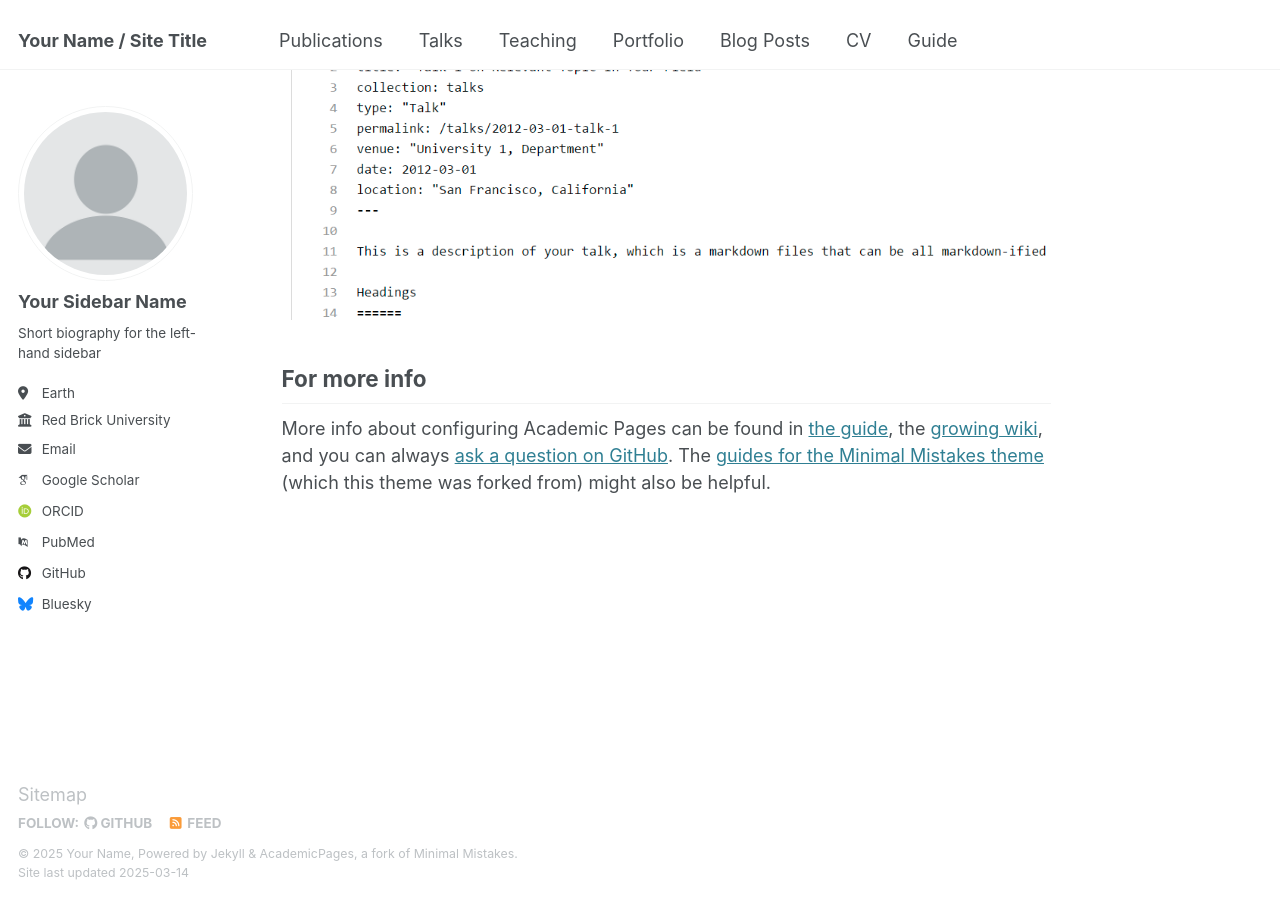
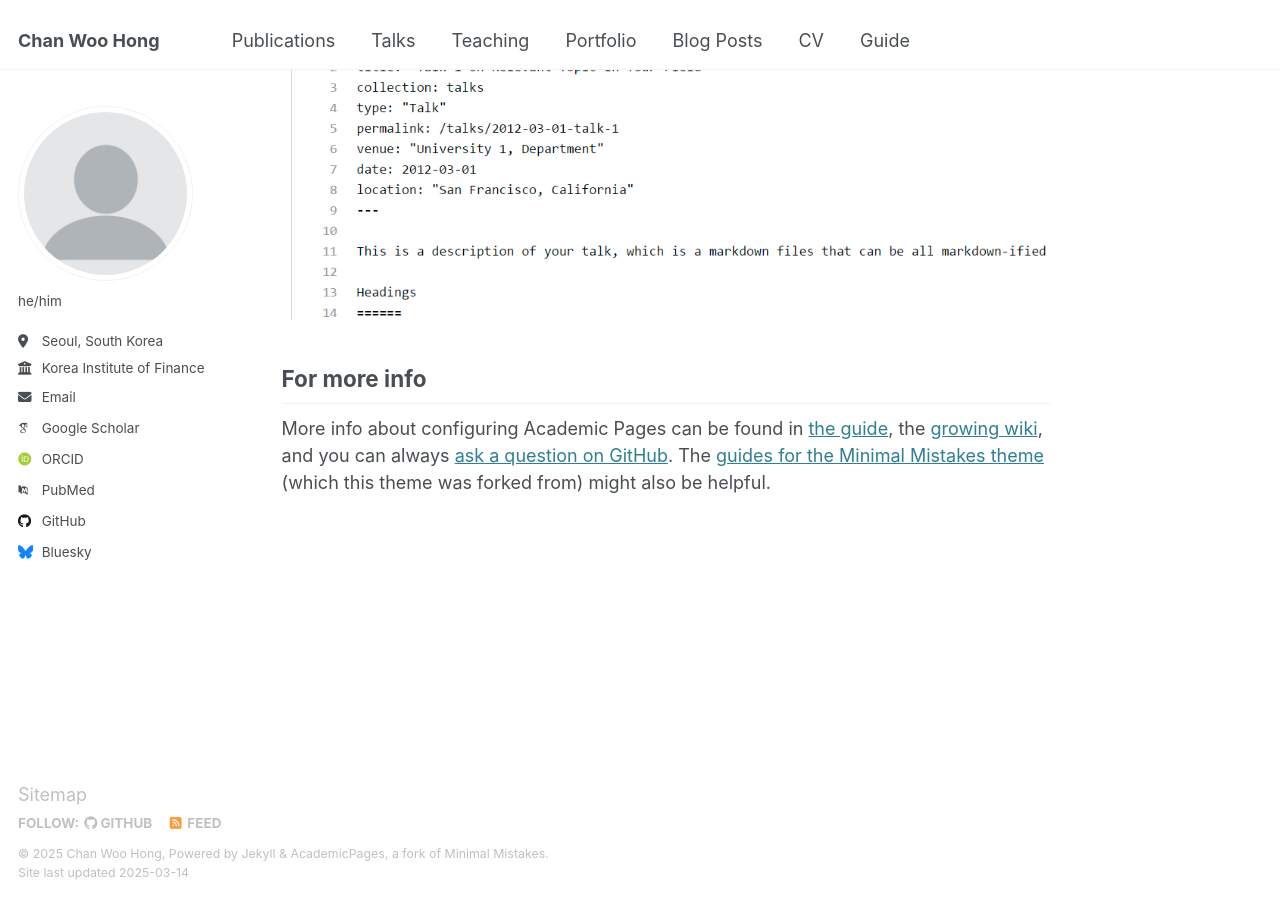
Before and after one commit to cwhong-econ/cwhong-econ.github.io, a Jekyll site: the page built from _pages/about.md, in a window 1280 px wide and 900 px high, scrolled down 2642 px. Built offline with Jekyll 4.4.1, drawn with Linux system fonts in a browser that asks for light colours; some web fonts are replaced.

Commit message:
Update _config.yml

```diff
--- a/_config.yml
+++ b/_config.yml
@@ -9,13 +9,13 @@
 # Basic Site Settings
 locale                   : "en-US"
 site_theme               : "default"
-title                    : "Your Name / Site Title"
+title                    : "Chan Woo Hong"
 title_separator          : "-"
-name                     : &name "Your Name"
-description              : &description "personal description"
-url                      : https://academicpages.github.io # the base hostname & protocol for your site e.g. "https://[your GitHub username].github.io"
+name                     : &name "Chan Woo Hong"
+description              : &description "Researcher at Korea Institute of Finance"
+url                      : https://cwhong-econ.github.io # the base hostname & protocol for your site e.g. "https://[your GitHub username].github.io"
 baseurl                  : "" # the subpath of your site, e.g. "/blog"
-repository               : "academicpages/academicpages.github.io"
+repository               : "cwhong-econ/cwhong-econ.github.io"
 
 # Site Author - The following control what appear as part of the author content on the side bar.
 #               If a field is blank the icon and link will not appear, otherwise it will be shown.
@@ -23,11 +23,11 @@ repository               : "academicpages/academicpages.github.io"
 author:
   # Biographic information
   avatar           : "profile.png"
-  name             : "Your Sidebar Name"
-  pronouns         : # example: "she/her"
-  bio              : "Short biography for the left-hand sidebar"
-  location         : "Earth"
-  employer         : "Red Brick University"
+  name             : ""
+  pronouns         : "he/him"
+  bio              : ""
+  location         : "Seoul, South Korea"
+  employer         : "Korea Institute of Finance"
   uri              : # URL
   email            : "none@example.org"
 
@@ -45,12 +45,12 @@ author:
   bitbucket        : # Username - Update with your username on the site
   codepen          : # Username
   dribbble         : # Username
-  github           : "academicpages"
+  github           : "cwhong-econ"
   kaggle           : # Username
   stackoverflow    : # User number or user number and name (i.e., use "1" or "1/jeff-atwood")
 
   # Social media
-  bluesky          : "bsky.app" # Replace this with you Bluesky username
+  bluesky          : "" # Replace this with you Bluesky username
   facebook         : # Username
   flickr           : # Username
   foursquare       : # Username
```
